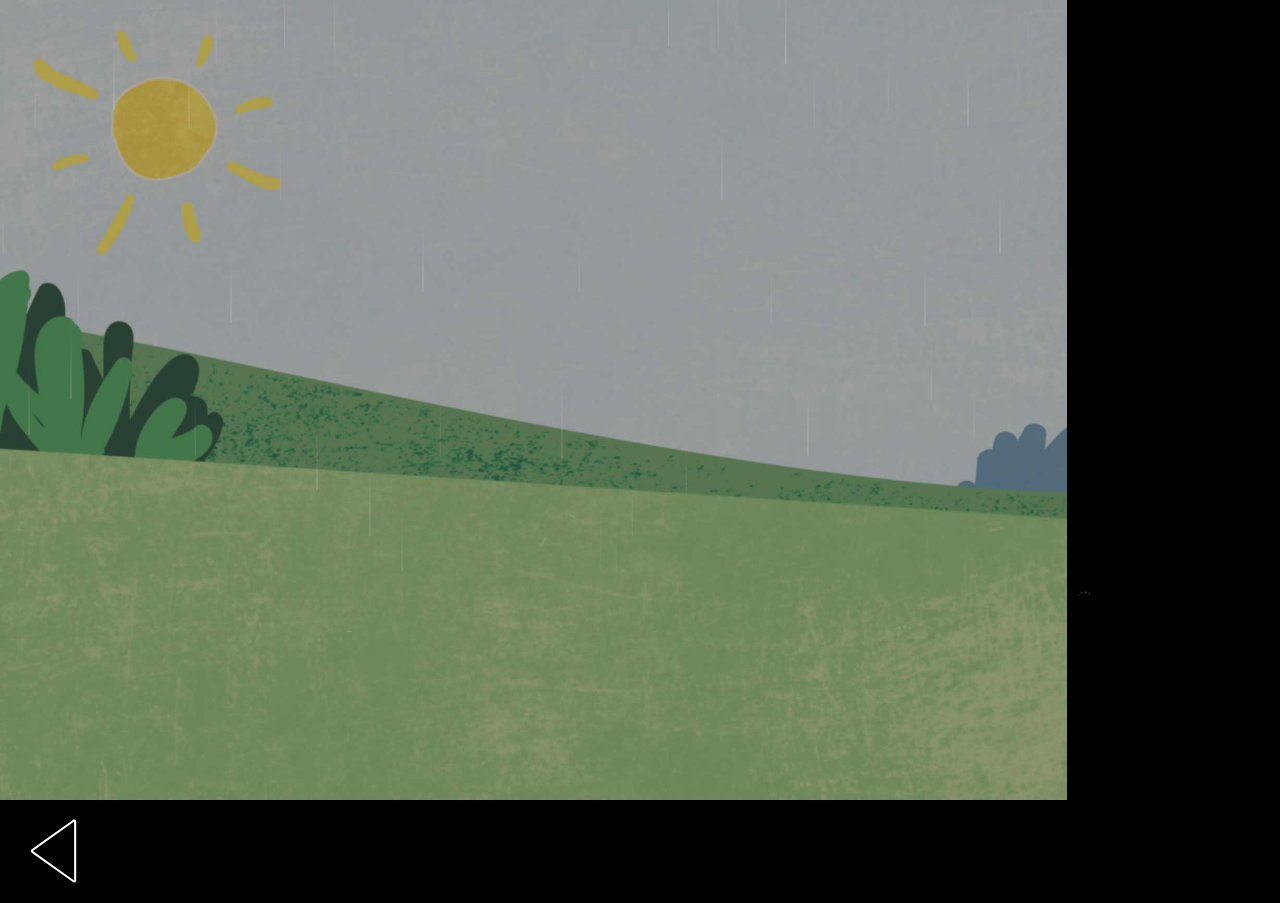
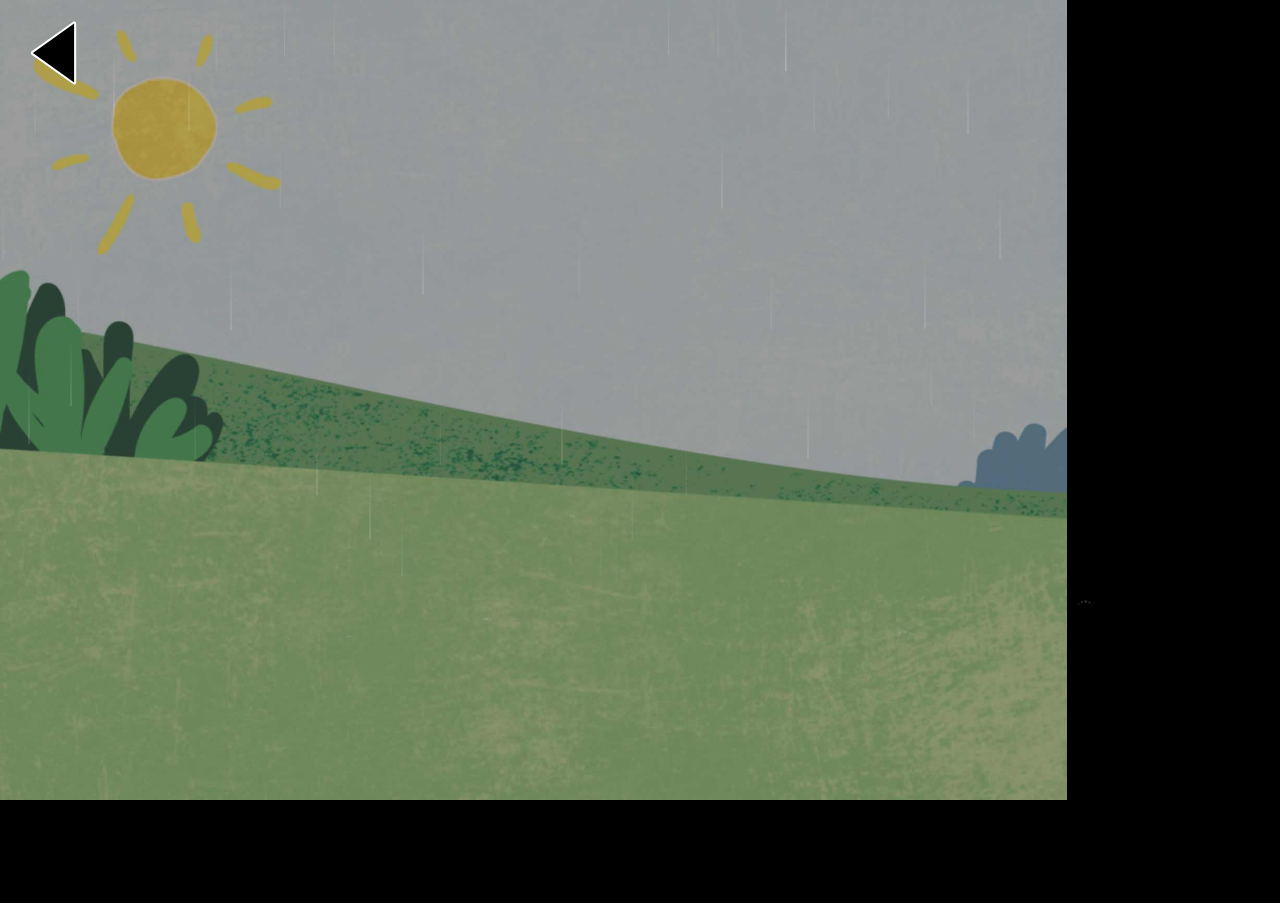
Before and after one commit to Kribre/projekt5-app-design, a plain HTML site: page hjemmeskaerm.html in a window 1280 px wide. After the commit the page ends 800 px from the top, so only its background shows below. Drawn offline with nearby package versions, Linux system fonts and the light colour scheme.

Commit message:
css til tilbageknap

```diff
--- a/css/style.css
+++ b/css/style.css
@@ -195,6 +195,12 @@
   top: -1vh;
 }
 
+.tilbageknap {
+    position: absolute;
+    top: 2px;
+    z-index: 102;
+}
+
 /********* Template page.html *********/
 
 body {
```
